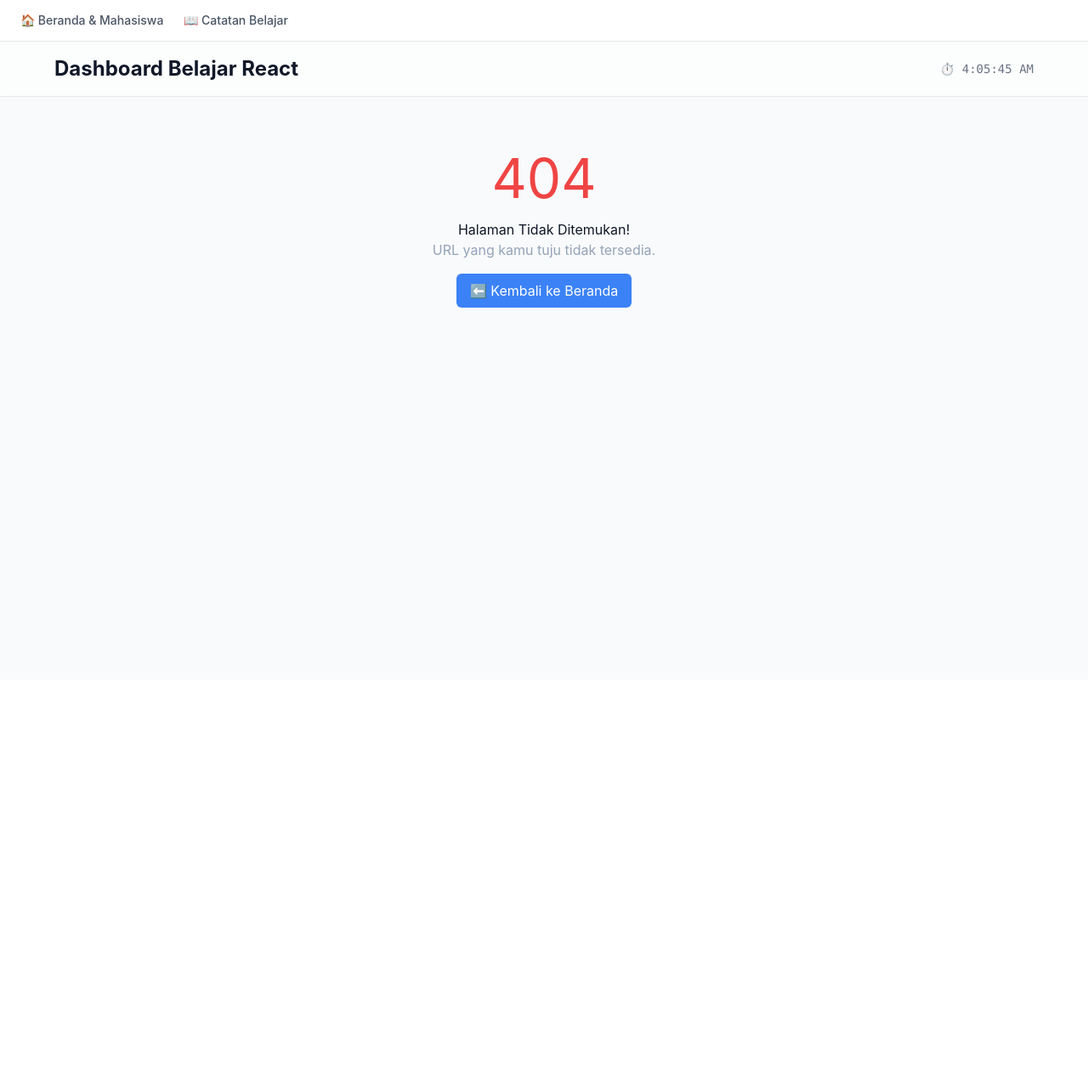
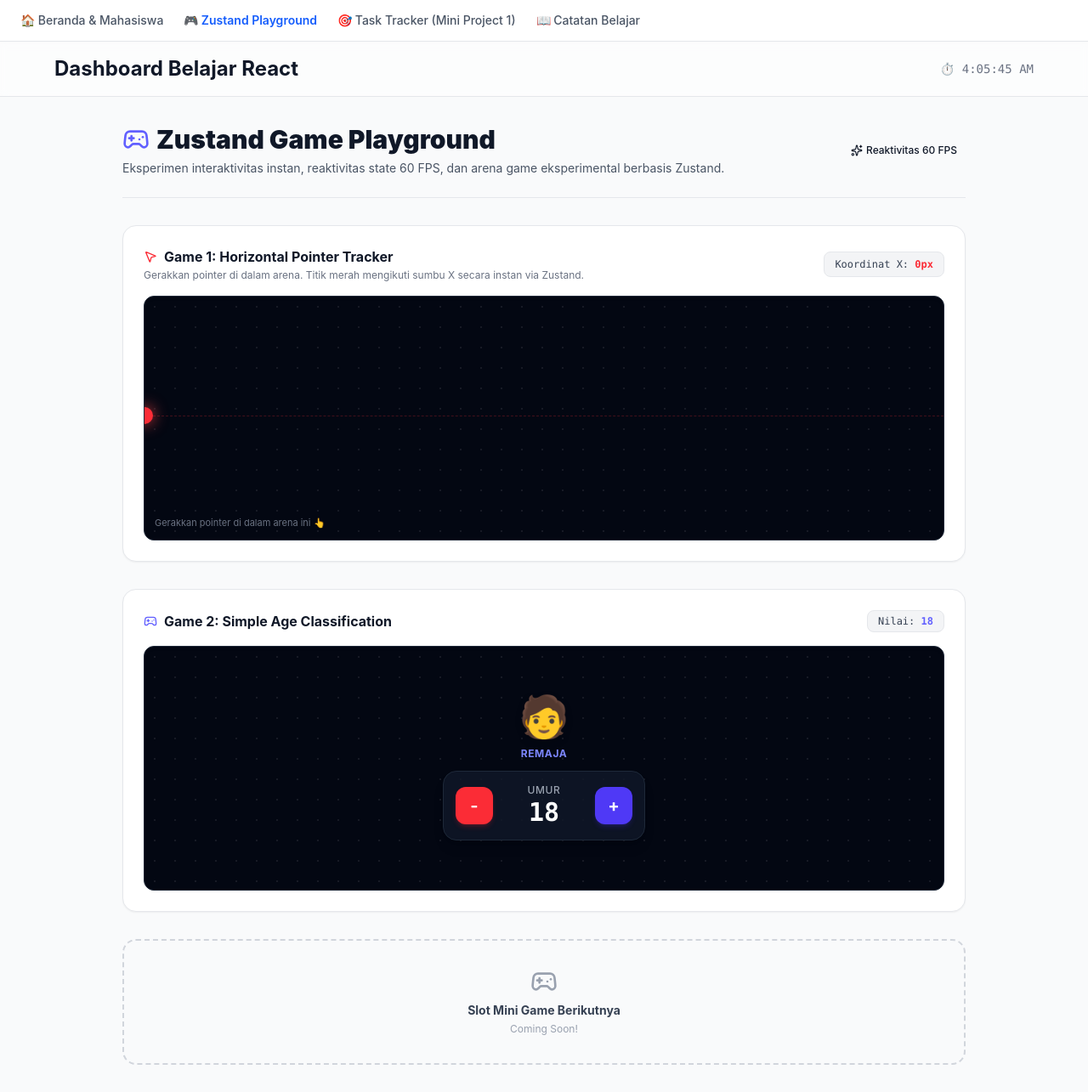
Before and after one commit to southampere28/react-vite-labs, a React (Vite) app in the folder react-ts/: page /playground in a window 1280 px wide. Before the commit this address had no page. Shown: the whole page at 85% size. Before the commit the page ends 800 px from the top, so only its background shows below. Built offline with nearby package versions, Linux system fonts and the light colour scheme.

Commit message:
feat: add playground page (zustan library practice)

```diff
--- a/react-ts/package.json
+++ b/react-ts/package.json
@@ -11,12 +11,14 @@
   },
   "dependencies": {
     "@tailwindcss/vite": "^4.3.3",
+    "lucide-react": "^1.52.0",
     "react": "^19.2.8",
     "react-dom": "^19.2.8",
     "react-markdown": "^10.1.0",
     "react-router-dom": "^7.18.4",
     "remark-gfm": "^4.0.1",
-    "tailwindcss": "^4.3.3"
+    "tailwindcss": "^4.3.3",
+    "zustand": "^5.0.15"
   },
   "devDependencies": {
     "@eslint/js": "^10.0.1",
--- a/react-ts/src/layouts/RootLayout.tsx
+++ b/react-ts/src/layouts/RootLayout.tsx
@@ -17,6 +17,33 @@
           }
         >
           🏠 Beranda & Mahasiswa
+        </NavLink>
+
+
+        <NavLink
+          to="/playground"
+          className={({ isActive }) =>
+            `text-sm font-medium transition-colors ${
+              isActive
+                ? "text-blue-600 dark:text-blue-400 font-semibold"
+                : "text-gray-600 dark:text-gray-400 hover:text-gray-900 dark:hover:text-gray-200"
+            }`
+          }
+        >
+          🎮 Zustand Playground
+        </NavLink>
+
+        <NavLink
+          to="/tasks"
+          className={({ isActive }) =>
+            `text-sm font-medium transition-colors ${
+              isActive
+                ? "text-blue-600 dark:text-blue-400 font-semibold"
+                : "text-gray-600 dark:text-gray-400 hover:text-gray-900 dark:hover:text-gray-200"
+            }`
+          }
+        >
+          🎯 Task Tracker (Mini Project 1)
         </NavLink>
 
         <NavLink
--- /dev/null
+++ b/react-ts/src/pages/PlaygroundPage.tsx
@@ -0,0 +1,192 @@
+import { create } from 'zustand'
+import { Gamepad2, MousePointer2, Sparkles } from 'lucide-react'
+import { Badge } from '../components/ui/Badge'
+
+type XStore = number
+
+// game 1: horizontal pointer tracker
+const useXStore = create<XStore>()(() => 0)
+
+const ageStore = create<number>()(() => 18)
+
+export function PlaygroundPage() {
+  const x = useXStore()
+  const age = ageStore()
+
+  const setX = (nextX: number) => {
+    useXStore.setState(nextX, true)
+  }
+  const position = { y: 140, x }
+
+  const setAge = (nextAge: number) => {
+    ageStore.setState(nextAge, true)
+  }
+
+  // mapper tingkatan umur icon
+  const ageStages = [
+    { minAge: 60, icon: '👴', label: 'Lansia' },
+    { minAge: 20, icon: '👨', label: 'Dewasa' },
+    { minAge: 13, icon: '🧑', label: 'Remaja' },
+    { minAge: 7, icon: '👦', label: 'Anak-anak' },
+    { minAge: 3, icon: '🧒', label: 'Balita' },
+    { minAge: 0, icon: '👶', label: 'Bayi' }
+  ]
+
+  const currentStage =
+    ageStages.find((stage) => age >= stage.minAge) ?? ageStages[ageStages.length - 1]
+  const currentAgeIcon = currentStage.icon
+  const currentAgeLabel = currentStage.label
+
+  return (
+    <div className="max-w-5xl mx-auto px-4 py-8">
+      {/* 1. Header Judul Playground */}
+      <div className="mb-8 border-b border-gray-200 dark:border-gray-800 pb-6">
+        <div className="flex flex-wrap items-center justify-between gap-3">
+          <div>
+            <div className="flex items-center gap-2 mb-1.5">
+              <Gamepad2 className="w-8 h-8 text-indigo-500" />
+              <h1 className="text-2xl sm:text-3xl font-black text-gray-900 dark:text-gray-100">
+                Zustand Game Playground
+              </h1>
+            </div>
+            <p className="text-sm text-gray-600 dark:text-gray-400">
+              Eksperimen interaktivitas instan, reaktivitas state 60 FPS, dan arena game eksperimental berbasis Zustand.
+            </p>
+          </div>
+
+          <div className="flex items-center gap-2">
+            <Badge variant="purple" size="md">
+              <Sparkles className="w-3.5 h-3.5 mr-1" /> Reaktivitas 60 FPS
+            </Badge>
+          </div>
+        </div>
+      </div>
+
+      {/* 2. Daftar Mini Games */}
+      <div className="space-y-8">
+        {/* Game 1: Horizontal Pointer Tracker */}
+        <section className="bg-white dark:bg-gray-800 border border-gray-200 dark:border-gray-700 rounded-2xl p-6 shadow-xs">
+          <div className="flex flex-wrap items-center justify-between gap-2 mb-4">
+            <div>
+              <h3 className="text-base font-bold text-gray-900 dark:text-gray-100 flex items-center gap-2">
+                <MousePointer2 className="w-4 h-4 text-red-500" />
+                Game 1: Horizontal Pointer Tracker
+              </h3>
+              <p className="text-xs text-gray-500 dark:text-gray-400 mt-0.5">
+                Gerakkan pointer di dalam arena. Titik merah mengikuti sumbu X secara instan via Zustand.
+              </p>
+            </div>
+            <div className="text-xs font-mono bg-gray-100 dark:bg-gray-900 px-3 py-1.5 rounded-lg border border-gray-200 dark:border-gray-700 text-gray-700 dark:text-gray-300">
+              Koordinat X: <span className="font-bold text-red-500">{Math.round(x)}px</span>
+            </div>
+          </div>
+
+          {/* Arena Interaktif Game 1 */}
+          <div
+            onPointerMove={(e) => {
+              const rect = e.currentTarget.getBoundingClientRect()
+              setX(e.clientX - rect.left)
+            }}
+            className="relative w-full h-72 bg-gray-950 rounded-xl overflow-hidden cursor-crosshair border border-gray-800 select-none shadow-inner"
+            style={{
+              backgroundImage:
+                'radial-gradient(circle, rgba(255, 255, 255, 0.08) 1px, transparent 1px)',
+              backgroundSize: '24px 24px'
+            }}
+          >
+            {/* Guide line horizontal */}
+            <div
+              className="absolute left-0 right-0 border-b border-dashed border-red-500/25 pointer-events-none"
+              style={{ top: position.y }}
+            />
+
+            {/* Titik Merah Interaktif */}
+            <div
+              className="absolute bg-red-500 rounded-full shadow-[0_0_18px_rgba(239,68,68,0.9)] pointer-events-none"
+              style={{
+                width: 20,
+                height: 20,
+                left: -10,
+                top: -10,
+                transform: `translate(${position.x}px, ${position.y}px)`
+              }}
+            />
+
+            <div className="absolute bottom-3 left-3 text-[11px] text-gray-500 select-none pointer-events-none">
+              Gerakkan pointer di dalam arena ini 👆
+            </div>
+          </div>
+        </section>
+
+        {/* game 2 */}
+        <section className="bg-white dark:bg-gray-800 border border-gray-200 dark:border-gray-700 rounded-2xl p-6 shadow-xs">
+          <div className="flex flex-wrap items-center justify-between gap-2 mb-4">
+            <h3 className="text-base font-bold text-gray-900 dark:text-gray-100 flex items-center gap-2">
+              <Gamepad2 className="w-4 h-4 text-indigo-500" />
+              Game 2: Simple Age Classification
+            </h3>
+            <div className="text-xs font-mono bg-gray-100 dark:bg-gray-900 px-3 py-1 rounded-lg border border-gray-200 dark:border-gray-700 text-gray-700 dark:text-gray-300">
+              Nilai: <span className="font-bold text-indigo-500">{age}</span>
+            </div>
+          </div>
+          {/* Arena Mini Game 2 (Ditengah secara Vertikal & Horizontal) */}
+          <div
+            className="relative w-full h-72 bg-gray-950 rounded-xl overflow-hidden border border-gray-800 select-none shadow-inner flex flex-col items-center justify-center"
+            style={{
+              backgroundImage:
+                'radial-gradient(circle, rgba(255, 255, 255, 0.08) 1px, transparent 1px)',
+              backgroundSize: '24px 24px'
+            }}
+          >
+            {/* Display Ikon Karakter & Kategori Umur Terpusat */}
+            <div className="flex flex-col items-center mb-3">
+              <span className="text-5xl select-none transition-transform duration-200 hover:scale-110 drop-shadow-lg">
+                {currentAgeIcon}
+              </span>
+              <span className="text-xs uppercase tracking-wider text-indigo-400 font-bold mt-3">
+                {currentAgeLabel}
+              </span>
+            </div>
+
+            {/* flex: button minus, display age, button plus (Terpusat Rapi) */}
+            <div className="flex items-center gap-4 bg-gray-900/80 p-3.5 rounded-2xl border border-gray-800 shadow-lg">
+              <button
+                className="bg-red-500 hover:bg-red-600 active:scale-95 text-white font-bold w-11 h-11 rounded-xl flex items-center justify-center transition-all cursor-pointer shadow-md shadow-red-500/20 text-xl"
+                onClick={() => setAge(age - 1)}
+                title="Kurangi Umur"
+              >
+                -
+              </button>
+              <div className="flex flex-col items-center px-4">
+                <span className="text-xs uppercase tracking-wider text-gray-400 font-medium">Umur</span>
+                <span className="text-white font-mono text-3xl font-black min-w-14 text-center">
+                  {age}
+                </span>
+              </div>
+              <button
+                className="bg-indigo-600 hover:bg-indigo-500 active:scale-95 text-white font-bold w-11 h-11 rounded-xl flex items-center justify-center transition-all cursor-pointer shadow-md shadow-indigo-600/20 text-xl"
+                onClick={() => setAge(age + 1)}
+                title="Tambah Umur"
+              >
+                +
+              </button>
+            </div>
+
+          </div>
+        </section>
+
+
+        {/* Slot Game Berikutnya */}
+        <section className="border-2 border-dashed border-gray-300 dark:border-gray-700 rounded-2xl p-8 text-center bg-gray-50/50 dark:bg-gray-800/30">
+          <Gamepad2 className="w-8 h-8 text-gray-400 dark:text-gray-600 mx-auto mb-2" />
+          <h4 className="text-sm font-bold text-gray-700 dark:text-gray-300">
+            Slot Mini Game Berikutnya
+          </h4>
+          <p className="text-xs text-gray-400 dark:text-gray-500 max-w-md mx-auto mt-1">
+            Coming Soon!
+          </p>
+        </section>
+      </div>
+    </div>
+  )
+}
```
Also changed, not shown: react-ts/src/router/index.tsx (+10 -0 lines), 1 other file (tests, documents, lock files or other folders).
